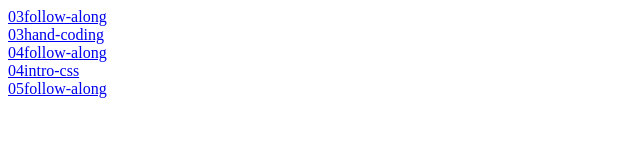
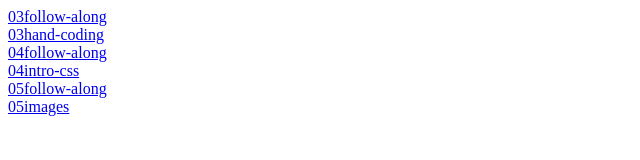
Before and after one commit to dandaifuku/DGM2120, a plain HTML site: page index.html in a window 1280 px wide. Shown: the full height of the page, 0-640 px from the left. Drawn offline with Linux system fonts and the light colour scheme.

Commit message:
added link to 05images in index

```diff
--- a/index.html
+++ b/index.html
@@ -11,6 +11,7 @@
     <a href="/03hand-coding/index.html">03hand-coding</a> <br>
     <a href="04follow-along/unit4-start/index.html">04follow-along</a> <br>
     <a href="/04hand-coding/04hand-coding/index.html">04intro-css</a> <br>
-    <a href="05follow-along/index.html">05follow-along</a>
+    <a href="05follow-along/index.html">05follow-along</a> <br>
+    <a href="05images/index.html">05images</a>
   </body>
 </html>
```
